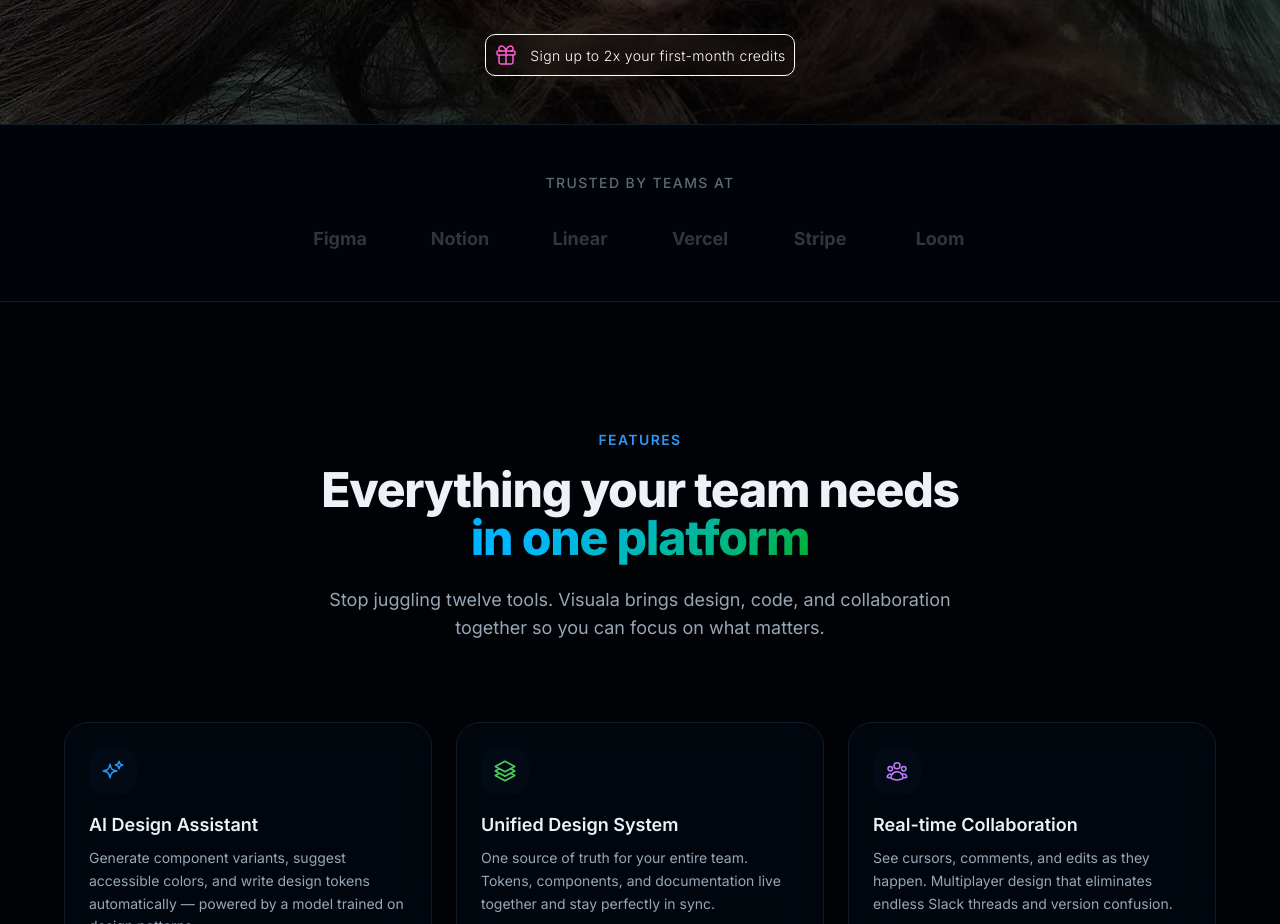
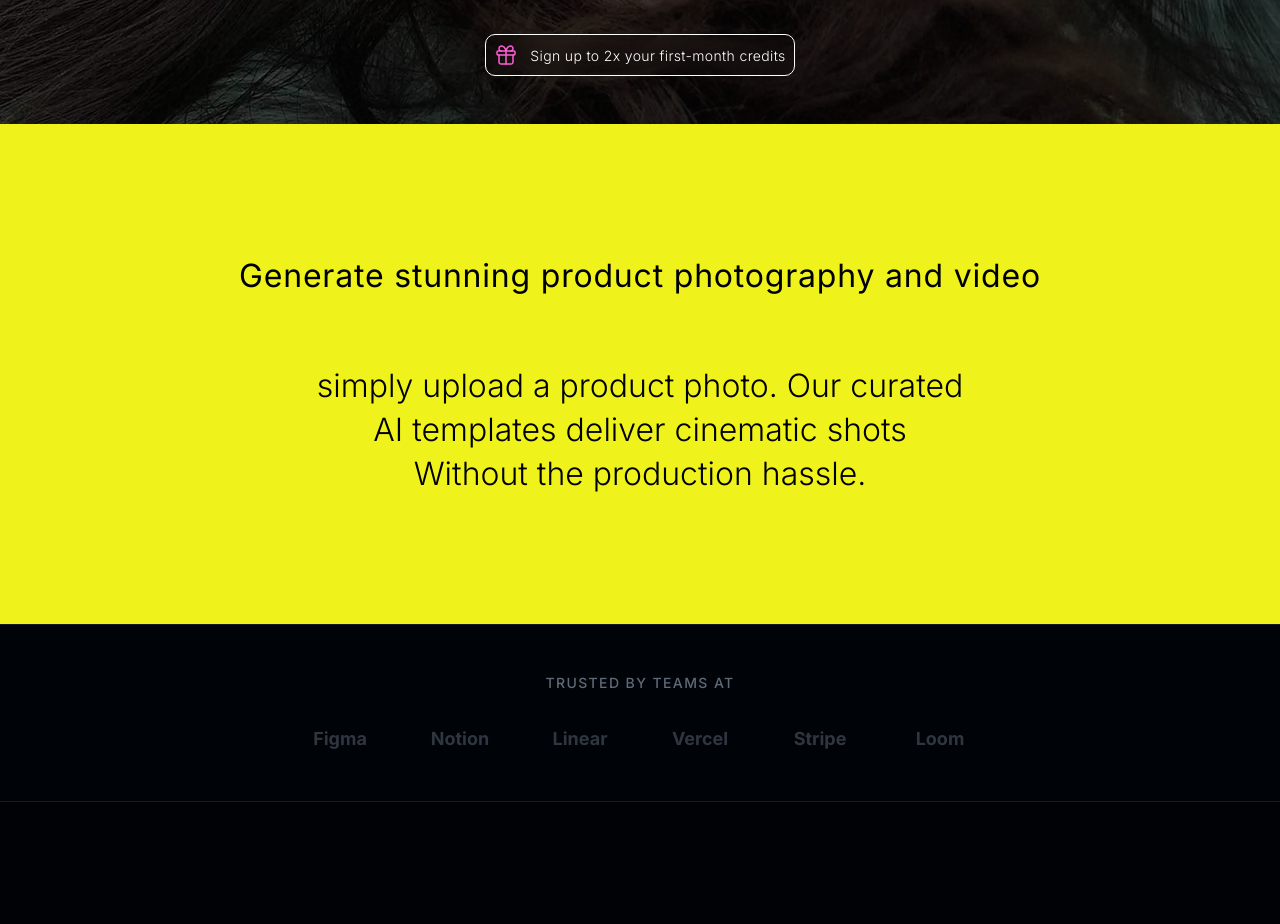
Before and after one commit to juanangelaalma/visuala, a Next.js app: page / in a window 1280 px wide. Shown: the part 900-1824 px from the top of the page. Built offline with nearby package versions, Linux system fonts and the light colour scheme; no server answers.

Commit message:
feat: add value props section

```diff
--- /dev/null
+++ b/app/_sections/ValuePropSection.tsx
@@ -0,0 +1,14 @@
+export default function ValuePropSection() {
+  return (
+    <section className="bg-primary w-full py-24 md:py-32 flex flex-col justify-center items-center text-black px-4">
+      <h2 className="text-[32px] font-normal mb-12 md:mb-16 text-center tracking-wide">
+        Generate stunning product photography and video
+      </h2>
+      <p className="text-[32px] font-light leading-snug text-center">
+        simply upload a product photo. Our curated<br className="hidden md:block" />
+        AI templates deliver cinematic shots<br className="hidden md:block" />
+        Without the production hassle.
+      </p>
+    </section>
+  );
+}
--- a/app/page.tsx
+++ b/app/page.tsx
@@ -1,6 +1,7 @@
 import Navbar from "./_components/Navbar";
 import Footer from "./_components/Footer";
 import HeroSection from "./_sections/HeroSection";
+import ValuePropSection from "./_sections/ValuePropSection";
 import LogoBand from "./_sections/LogoBand";
 import FeaturesSection from "./_sections/FeaturesSection";
 import HowItWorksSection from "./_sections/HowItWorksSection";
@@ -16,6 +17,7 @@ export default function HomePage() {
 
       <main id="main-content" tabIndex={-1}>
         <HeroSection />
+        <ValuePropSection />
         <LogoBand />
         <FeaturesSection />
         <HowItWorksSection />
```
